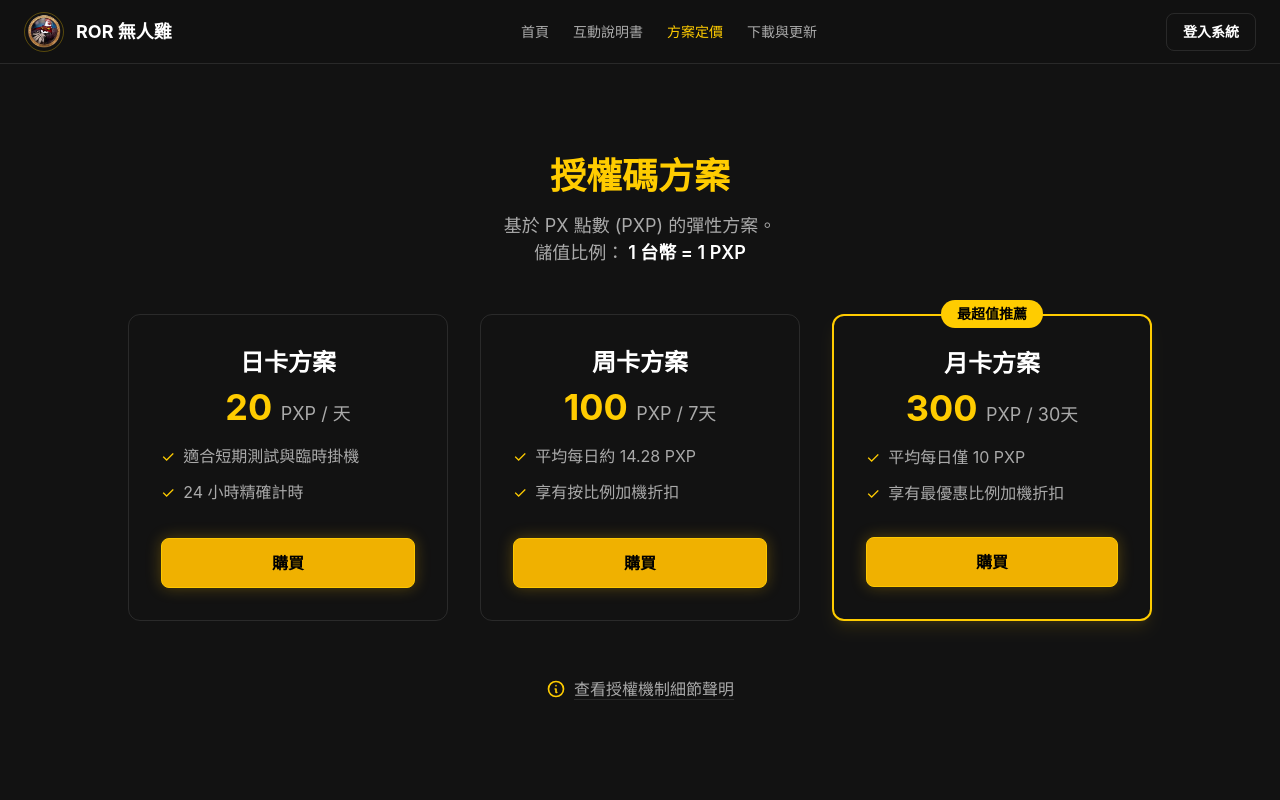
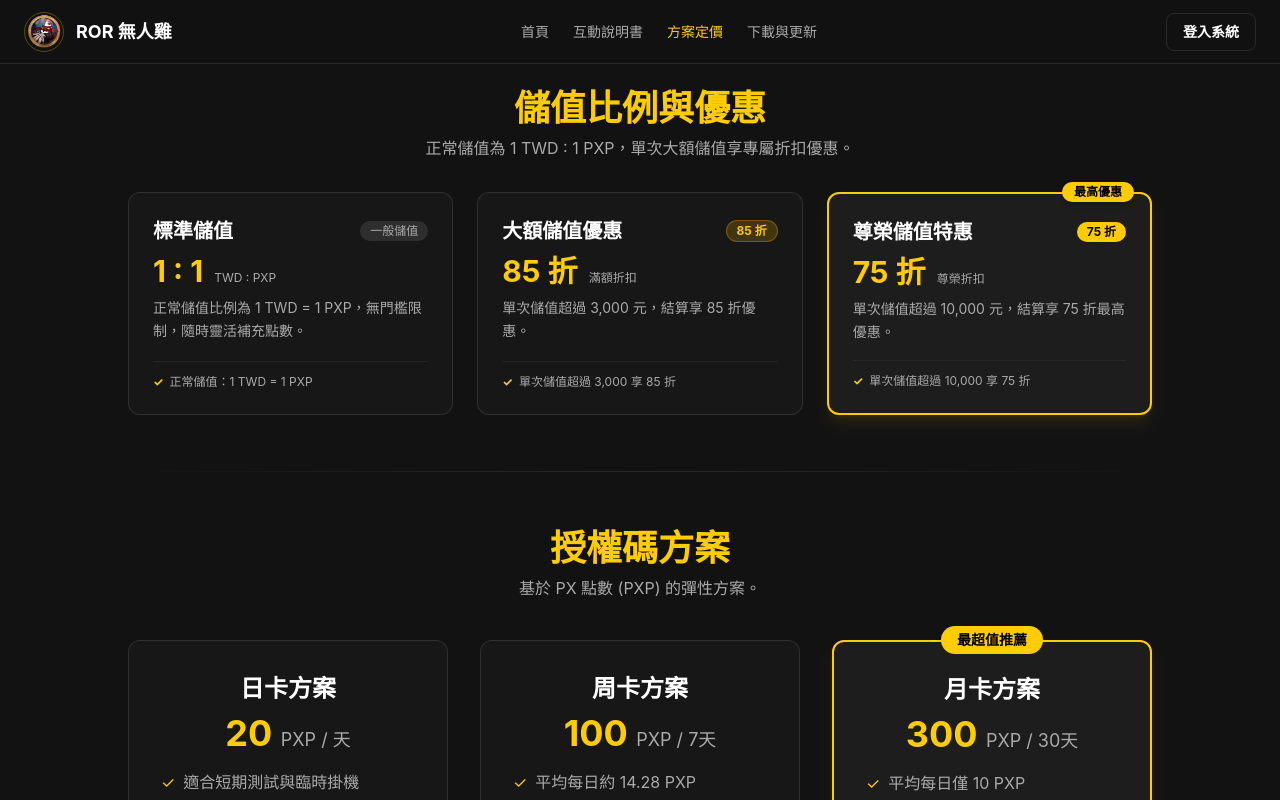
Before and after one commit to w8s3suimin/ROR_PX, a Vue app: page /pricing in a window 1280 px wide. Shown: the top 800 px of the page. Built offline with nearby package versions, Linux system fonts and the light colour scheme.

Commit message:
feat(pricing): update deposit discount tiers and add mobile tab switcher for license & deposit plans

```diff
--- a/src/views/Pricing.vue
+++ b/src/views/Pricing.vue
@@ -1,21 +1,122 @@
 <template>
-  <div class="min-h-[calc(100vh-4rem)] p-2 md:p-4 max-w-7xl mx-auto pt-6 pb-4 md:py-12 relative flex flex-col items-center justify-start md:justify-center">
+  <div class="min-h-[calc(100vh-4rem)] p-3 md:p-6 max-w-6xl mx-auto pt-6 pb-12 relative flex flex-col items-center">
+
+    <!-- 手機模式專屬：左右分頁切換 (Mobile Only Tabs) -->
+    <div class="flex md:hidden w-full max-w-sm mb-6 p-1 bg-ror-card border border-ror-border rounded-xl">
+      <button
+        @click="activeMobileTab = 'license'"
+        :class="activeMobileTab === 'license' ? 'bg-ror-accent text-black font-bold shadow-md' : 'text-ror-muted hover:text-white'"
+        class="flex-1 py-2.5 text-sm rounded-lg transition-all text-center flex items-center justify-center gap-1.5"
+      >
+        <span>⚡ 授權碼方案</span>
+      </button>
+      <button
+        @click="activeMobileTab = 'deposit'"
+        :class="activeMobileTab === 'deposit' ? 'bg-ror-accent text-black font-bold shadow-md' : 'text-ror-muted hover:text-white'"
+        class="flex-1 py-2.5 text-sm rounded-lg transition-all text-center flex items-center justify-center gap-1.5"
+      >
+        <span>💎 儲值方案</span>
+      </button>
+    </div>
+
+    <!-- ================= 區塊：儲值比例與優惠 ================= -->
+    <section
+      class="w-full max-w-5xl md:mb-14"
+      :class="activeMobileTab === 'deposit' ? 'block' : 'hidden md:block'"
+    >
+      <div class="text-center mb-6 md:mb-8">
+        <h1 class="text-2xl md:text-4xl font-bold text-ror-accent mb-2">
+          儲值比例與優惠
+        </h1>
+        <p class="text-ror-muted text-sm md:text-base max-w-2xl mx-auto">
+          正常儲值為 1 TWD : 1 PXP，單次大額儲值享專屬折扣優惠。
+        </p>
+      </div>
+
+      <!-- 儲值比例卡片 Grid -->
+      <div class="grid grid-cols-1 md:grid-cols-3 gap-3 md:gap-6 w-full mb-6 md:mb-0">
+        <!-- 標準儲值 -->
+        <div class="bg-ror-card/50 border border-ror-border rounded-xl p-4 md:p-6 flex flex-col hover:border-ror-accent/40 transition-colors">
+          <div class="flex items-center justify-between mb-2">
+            <h3 class="text-base md:text-xl font-bold text-white">標準儲值</h3>
+            <span class="px-2.5 py-0.5 rounded-full text-xs font-medium bg-white/10 text-ror-muted">一般儲值</span>
+          </div>
+          <div class="text-ror-accent text-2xl md:text-3xl font-bold mb-2">
+            1 : 1
+            <span class="text-xs text-ror-muted font-normal ml-1">TWD : PXP</span>
+          </div>
+          <p class="text-ror-muted text-xs md:text-sm mb-4 leading-relaxed">
+            正常儲值比例為 1 TWD = 1 PXP，無門檻限制，隨時靈活補充點數。
+          </p>
+          <div class="mt-auto pt-3 border-t border-white/5 text-xs text-ror-muted flex items-center">
+            <span class="text-ror-accent font-bold mr-1.5">✓</span> 正常儲值：1 TWD = 1 PXP
+          </div>
+        </div>
+
+        <!-- 單次超過 3000 (85折) -->
+        <div class="bg-ror-card/50 border border-ror-border rounded-xl p-4 md:p-6 flex flex-col hover:border-ror-accent/40 transition-colors relative">
+          <div class="flex items-center justify-between mb-2">
+            <h3 class="text-base md:text-xl font-bold text-white">大額儲值優惠</h3>
+            <span class="px-2.5 py-0.5 rounded-full text-xs font-bold bg-yellow-500/20 text-yellow-400 border border-yellow-500/30">85 折</span>
+          </div>
+          <div class="text-ror-accent text-2xl md:text-3xl font-bold mb-2">
+            85 折
+            <span class="text-xs text-ror-muted font-normal ml-1">滿額折扣</span>
+          </div>
+          <p class="text-ror-muted text-xs md:text-sm mb-4 leading-relaxed">
+            單次儲值超過 3,000 元，結算享 85 折優惠。
+          </p>
+          <div class="mt-auto pt-3 border-t border-white/5 text-xs text-ror-muted flex items-center">
+            <span class="text-ror-accent font-bold mr-1.5">✓</span> 單次儲值超過 3,000 享 85 折
+          </div>
+        </div>
+
+        <!-- 單次超過 10000 (75折) -->
+        <div class="bg-ror-card border-2 border-ror-accent rounded-xl p-4 md:p-6 flex flex-col relative shadow-lg shadow-ror-accent/10 hover:border-ror-accent transition-colors">
+          <div class="absolute -top-3 right-4 bg-ror-accent text-black px-3 py-0.5 rounded-full text-[10px] md:text-xs font-bold shadow-md">
+            最高優惠
+          </div>
+          <div class="flex items-center justify-between mb-2">
+            <h3 class="text-base md:text-xl font-bold text-white">尊榮儲值特惠</h3>
+            <span class="px-2.5 py-0.5 rounded-full text-xs font-bold bg-ror-accent text-black">75 折</span>
+          </div>
+          <div class="text-ror-accent text-2xl md:text-3xl font-bold mb-2">
+            75 折
+            <span class="text-xs text-ror-muted font-normal ml-1">尊榮折扣</span>
+          </div>
+          <p class="text-ror-muted text-xs md:text-sm mb-4 leading-relaxed">
+            單次儲值超過 10,000 元，結算享 75 折最高優惠。
+          </p>
+          <div class="mt-auto pt-3 border-t border-white/5 text-xs text-ror-muted flex items-center">
+            <span class="text-ror-accent font-bold mr-1.5">✓</span> 單次儲值超過 10,000 享 75 折
+          </div>
+        </div>
+      </div>
+    </section>
+
+    <!-- 分隔線 Divider (僅桌面版顯示) -->
+    <div class="hidden md:block w-full max-w-5xl h-px bg-gradient-to-r from-transparent via-ror-border to-transparent mb-10 md:mb-14"></div>
+
+    <!-- ================= 區塊：授權碼方案 ================= -->
+    <section
+      class="w-full max-w-5xl flex flex-col items-center"
+      :class="activeMobileTab === 'license' ? 'block' : 'hidden md:flex'"
+    >
       <!-- Header -->
-    <div class="text-center mb-4 md:mb-12">
-      <h1 class="text-xl md:text-4xl font-bold text-ror-accent mb-2 md:mb-4">
+      <div class="text-center mb-6 md:mb-10">
+        <h2 class="text-2xl md:text-4xl font-bold text-ror-accent mb-2">
           授權碼方案
-      </h1>
-      <p class="text-ror-muted text-sm md:text-lg max-w-2xl mx-auto leading-normal">
-        基於 PX 點數 (PXP) 的彈性方案。<br/>
-        儲值比例：<span class="text-white font-semibold whitespace-nowrap ml-1">1 台幣 = 1 PXP</span>
+        </h2>
+        <p class="text-ror-muted text-sm md:text-base max-w-2xl mx-auto">
+          基於 PX 點數 (PXP) 的彈性方案。
         </p>
       </div>
 
       <!-- 方案卡片 Grid -->
-    <div class="grid grid-cols-1 md:grid-cols-3 gap-2 md:gap-8 max-w-5xl mx-auto mb-2 md:mb-12 w-full">
+      <div class="grid grid-cols-1 md:grid-cols-3 gap-2 md:gap-8 w-full mb-4 md:mb-10">
 
         <!-- 日卡 -->
-      <div class="bg-ror-surface/50 border border-ror-border rounded-xl p-4 md:p-8 flex flex-row md:flex-col items-center md:items-stretch hover:border-ror-accent/50 transition-colors">
+        <div class="bg-ror-card/50 border border-ror-border rounded-xl p-4 md:p-8 flex flex-row md:flex-col items-center md:items-stretch hover:border-ror-accent/50 transition-colors">
           <div class="flex-1 w-full text-left md:text-center md:flex md:flex-col md:h-full">
             <h3 class="text-lg md:text-2xl font-bold text-white mb-0.5 md:mb-2">日卡方案</h3>
             <div class="text-ror-accent text-2xl md:text-4xl font-bold mb-1 md:mb-4">20 <span class="text-xs md:text-lg text-ror-muted font-normal">PXP / 天</span></div>
@@ -39,7 +140,7 @@
         </div>
 
         <!-- 周卡 -->
-      <div class="bg-ror-surface/50 border border-ror-border rounded-xl p-4 md:p-8 flex flex-row md:flex-col items-center md:items-stretch hover:border-ror-accent/50 transition-colors relative">
+        <div class="bg-ror-card/50 border border-ror-border rounded-xl p-4 md:p-8 flex flex-row md:flex-col items-center md:items-stretch hover:border-ror-accent/50 transition-colors relative">
           <div class="flex-1 w-full text-left md:text-center md:flex md:flex-col md:h-full">
             <h3 class="text-lg md:text-2xl font-bold text-white mb-0.5 md:mb-2">周卡方案</h3>
             <div class="text-ror-accent text-2xl md:text-4xl font-bold mb-1 md:mb-4">100 <span class="text-xs md:text-lg text-ror-muted font-normal">PXP / 7天</span></div>
@@ -63,7 +164,7 @@
         </div>
 
         <!-- 月卡 -->
-      <div class="bg-ror-surface border-2 border-ror-accent rounded-xl p-4 md:p-8 flex flex-row md:flex-col items-center md:items-stretch relative transform hover:-translate-y-1 transition-transform shadow-lg shadow-ror-accent/10 mt-2 md:mt-0">
+        <div class="bg-ror-card border-2 border-ror-accent rounded-xl p-4 md:p-8 flex flex-row md:flex-col items-center md:items-stretch relative transform hover:-translate-y-1 transition-transform shadow-lg shadow-ror-accent/10 mt-2 md:mt-0">
           <!-- 推薦標籤 -->
           <div class="absolute -top-3 md:-top-4 left-1/2 -translate-x-1/2 bg-ror-accent text-black px-3 md:px-4 py-0.5 md:py-1 rounded-full text-[10px] md:text-sm font-bold whitespace-nowrap">
             最超值推薦
@@ -93,14 +194,15 @@
       </div>
 
       <!-- 底部聲明按鈕 -->
-    <button @click="showInfoModal = true" class="group flex items-center justify-center text-ror-muted hover:text-white transition-colors py-2 px-4 rounded-lg hover:bg-ror-surface/50 text-sm md:text-base mt-2 md:mt-0">
+      <button @click="showInfoModal = true" class="group flex items-center justify-center text-ror-muted hover:text-white transition-colors py-2 px-4 rounded-lg hover:bg-ror-card/50 text-sm md:text-base mt-2 md:mt-0">
         <svg class="w-4 h-4 md:w-5 md:h-5 mr-1.5 md:mr-2 text-ror-accent group-hover:scale-110 transition-transform" fill="none" stroke="currentColor" viewBox="0 0 24 24"><path stroke-linecap="round" stroke-linejoin="round" stroke-width="2" d="M13 16h-1v-4h-1m1-4h.01M21 12a9 9 0 11-18 0 9 9 0 0118 0z"></path></svg>
         <span class="underline underline-offset-4 decoration-ror-border group-hover:decoration-ror-accent transition-colors">查看授權機制細節聲明</span>
       </button>
+    </section>
 
     <!-- 細節聲明 Modal 懸浮框 -->
     <div v-if="showInfoModal" class="fixed inset-0 z-50 flex items-center justify-center bg-black/60 backdrop-blur-sm p-4" @click.self="showInfoModal = false">
-      <div class="bg-ror-surface border border-ror-border rounded-xl p-6 md:p-8 max-w-3xl w-full max-h-[90vh] overflow-y-auto shadow-2xl relative text-left">
+      <div class="bg-ror-card border border-ror-border rounded-xl p-6 md:p-8 max-w-3xl w-full max-h-[90vh] overflow-y-auto shadow-2xl relative text-left">
         <button @click="showInfoModal = false" class="absolute top-4 right-4 text-ror-muted hover:text-white transition-colors focus:outline-none">
           <svg class="w-6 h-6" fill="none" stroke="currentColor" viewBox="0 0 24 24"><path stroke-linecap="round" stroke-linejoin="round" stroke-width="2" d="M6 18L18 6M6 6l12 12"></path></svg>
         </button>
@@ -137,7 +239,7 @@
 
     <!-- 購買確認 Modal -->
     <div v-if="buyModal.show" class="fixed inset-0 z-[60] flex items-center justify-center bg-black/60 backdrop-blur-sm p-4">
-      <div class="bg-ror-surface border border-ror-border rounded-xl p-6 md:p-8 max-w-sm w-full shadow-2xl relative text-left">
+      <div class="bg-ror-card border border-ror-border rounded-xl p-6 md:p-8 max-w-sm w-full shadow-2xl relative text-left">
         <h3 class="text-xl font-bold text-white mb-4">確認購買</h3>
 
         <div v-if="userPxp < buyModal.cost" class="text-red-400 mb-6">
@@ -181,6 +283,7 @@ import { supabase } from '../utils/supabase'
 
 const router = useRouter()
 const showInfoModal = ref(false)
+const activeMobileTab = ref('license')
 
 const user = ref(null)
 const userEmail = ref('')
```
Lines whose indentation alone changed are shown as unchanged.
